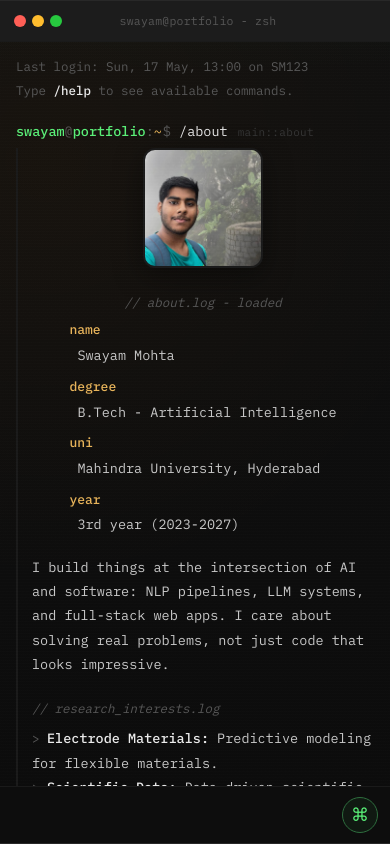
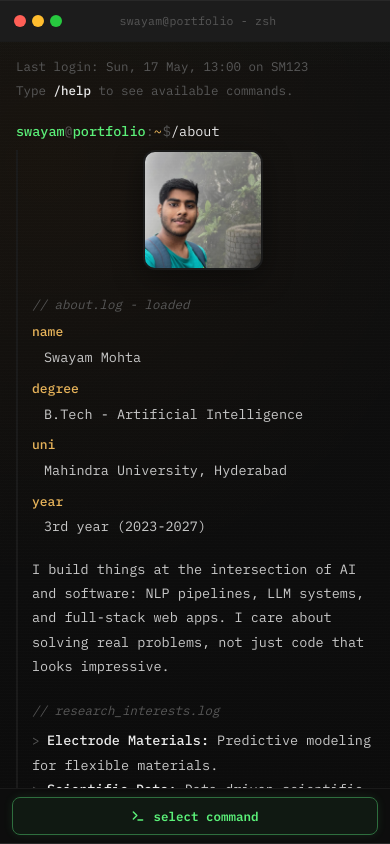
Before and after one commit to SwayamMohta/Portfolio, a React (Vite) app: page /#/about in a window 390 px wide. Built offline with nearby package versions, Linux system fonts and the light colour scheme.

Commit message:
feat: implement mobile responsive layout and select command button

```diff
--- a/src/App.css
+++ b/src/App.css
@@ -146,6 +146,7 @@
 }
 
 .session-prompt-line,
+.prompt-line,
 .live-prompt {
   display: flex;
   align-items: center;
@@ -580,12 +581,19 @@
 /* Mobile drawer — hidden completely on desktop */
 .mobile-drawer,
 .mobile-drawer-backdrop,
-.cmd-drawer-fab {
+.cmd-drawer-trigger {
   display: none;
 }
 
 @media (max-width: 600px) {
+  /* Prevent background page scroll & bounce for full-screen web app experience */
+  html,
+  body,
   #root {
+    position: fixed;
+    overflow: hidden;
+    width: 100%;
+    height: 100%;
     padding: 0;
   }
 
@@ -595,7 +603,8 @@
     border-right: none;
     min-height: 100dvh;
     height: 100dvh;
-    overflow: visible; /* Allow fixed-position mobile drawer to escape parent clipping */
+    max-height: 100dvh;
+    overflow: hidden; /* Prevent parent scrolling overflow issues */
   }
 
   .term-chrome {
@@ -604,33 +613,27 @@
 
   .term-body {
     padding: 14px 16px 12px;
+    -webkit-overflow-scrolling: touch; /* Butter-smooth iOS scroll momentum */
   }
 
-  /* Sleek, Single-Line Swipable Dock for Shortcuts on Mobile */
+  /* Non-scrolling container for Menu button on Mobile */
   .cmd-bar {
     display: flex;
-    flex-wrap: nowrap;
-    overflow-x: auto;
-    gap: 8px;
-    padding: 10px calc(12px + env(safe-area-inset-right, 0px)) calc(10px + env(safe-area-inset-bottom, 0px)) calc(12px + env(safe-area-inset-left, 0px));
+    padding: 8px calc(12px + env(safe-area-inset-right, 0px)) calc(8px + env(safe-area-inset-bottom, 0px)) calc(12px + env(safe-area-inset-left, 0px));
     background: var(--cmd-bar-bg);
     border-top: 1px solid var(--border-dim);
-    scrollbar-width: none;
-    -webkit-overflow-scrolling: touch;
     flex-shrink: 0;
-  }
-
-  .cmd-bar::-webkit-scrollbar {
-    display: none;
+    align-items: center;
+    justify-content: center;
   }
 
   .cmd-bar-label {
     display: none;
   }
 
-  /* Hide all cmd pills on mobile — the drawer handles navigation */
+  /* Hide scrollable buttons on mobile as requested */
   .cmd-btn {
-    display: none;
+    display: none !important;
   }
 
   /* Prevent browser automatic zoom-in shift when focusing input on mobile */
@@ -638,40 +641,45 @@
     font-size: 16px !important;
   }
 
+  /* Keep About layout aligned like a standard CLI, center only the profile pic */
   .about-main {
     flex-direction: column-reverse;
-    align-items: center;
-    text-align: center;
+    align-items: stretch;
+    text-align: left;
     gap: 16px;
   }
 
   .about-profile-frame {
-    margin-top: 0;
-    margin-bottom: 8px;
+    margin: 0 auto 8px auto;
     width: 120px;
     height: 120px;
   }
 
-  /* Mobile FAB button to open drawer */
-  .cmd-drawer-fab {
+  /* Mobile bottom bar menu trigger button */
+  .cmd-drawer-trigger {
     display: flex;
     align-items: center;
     justify-content: center;
-    margin-left: auto;
-    flex-shrink: 0;
-    width: 36px;
-    height: 36px;
-    border-radius: 50%;
+    gap: 8px;
+    width: 100%;
+    height: 38px;
     background: var(--green-faint);
-    border: 1.5px solid var(--green-dim);
+    border: 1px solid var(--green-dim);
     color: var(--green);
-    font-size: 18px;
+    font-family: var(--font);
+    font-size: 12.5px;
+    font-weight: 600;
+    border-radius: 8px;
     cursor: pointer;
-    transition: background 0.15s, border-color 0.15s;
+    box-shadow: 0 0 10px rgba(var(--term-glow-rgb), 0.1);
+    transition: all 0.15s ease;
+    -webkit-tap-highlight-color: transparent;
   }
 
-  .cmd-drawer-fab:active {
+  .cmd-drawer-trigger:active {
     background: var(--green-dim);
+    color: var(--bg-term);
+    box-shadow: 0 0 15px rgba(var(--term-glow-rgb), 0.35);
   }
 
   /* Semi-transparent backdrop */
@@ -759,6 +767,19 @@
     border-style: dashed;
   }
 
+  /* Settings option spans full width with dashed borders */
+  .mobile-drawer-btn--meta {
+    grid-column: 1 / -1;
+    border-style: dashed;
+    color: var(--amber);
+  }
+
+  .mobile-drawer-btn--meta.mobile-drawer-btn--active {
+    background: var(--green-faint);
+    border-color: var(--green-dim);
+    color: var(--green);
+  }
+
   /* Stacking key-value pairs cleanly on narrow mobile devices to prevent breaks */
   .out-line {
     flex-direction: column;
@@ -780,29 +801,92 @@
   .out-val,
   .out-text,
   .out-link {
-    padding-left: 8px;
+    padding-left: 12px;
     word-break: break-word;
     overflow-wrap: anywhere;
   }
 
-  /* Compact and modern skill tagging layout on mobile to prevent endless scrolling */
+  /* Indent project description and metadata to line up under the name */
+  .proj-desc,
+  .proj-meta {
+    padding-left: 28px;
+  }
+
+  /* Structured columns for projects list using CSS grid */
+  .proj-header {
+    display: grid;
+    grid-template-columns: auto 1fr auto;
+    grid-template-rows: auto auto;
+    align-items: center;
+    gap: 4px 8px;
+    margin-bottom: 6px;
+  }
+
+  /* Style the status to align on the right */
+  .proj-status {
+    grid-column: 3;
+    grid-row: 1;
+    text-align: right;
+  }
+
+  /* Force the project tag/category to span the entire second row and indent */
+  .proj-header > .out-muted {
+    grid-column: 1 / -1;
+    grid-row: 2;
+    padding-left: 28px;
+    font-size: 12px;
+    margin-top: -2px;
+  }
+
+  /* Align command references cleanly on narrow screens */
+  .help-row {
+    display: grid;
+    grid-template-columns: 110px 1fr;
+    gap: 8px;
+    margin-bottom: 6px;
+    align-items: start;
+  }
+
+  .help-cmd {
+    min-width: unset;
+  }
+
+  /* Hide the redundant prompt context to make room for terminal input */
+  .prompt-context {
+    display: none;
+  }
+
+  /* Compact horizontal tag layout for skills */
   .skill-group {
     display: flex;
     flex-wrap: wrap;
-    align-items: baseline;
+    align-items: center;
     gap: 6px;
     margin-bottom: 12px;
   }
 
   .skill-group-label {
     width: 100%;
-    margin-bottom: 2px;
+    margin-bottom: 4px;
+    font-weight: 600;
   }
 
+  /* Hide the vertical list prefix (tree symbols) */
+  .skill-group .skill-item .out-muted {
+    display: none;
+  }
+
+  /* Modern terminal tags matching active theme colors */
   .skill-item {
     display: inline-block;
-    margin-right: 8px;
-    font-size: 12.5px;
+    background: var(--green-faint);
+    border: 1px solid rgba(var(--green), 0.2);
+    color: var(--green);
+    padding: 3px 10px;
+    border-radius: 5px;
+    font-size: 11.5px;
+    margin-right: 2px;
+    margin-bottom: 2px;
   }
 
   .reopen-btn {
@@ -842,5 +926,4 @@
     font-size: 14px;
     font-weight: 500;
   }
-
 }
--- a/src/App.jsx
+++ b/src/App.jsx
@@ -720,6 +720,13 @@ export function Terminal() {
           >
             /clear
           </button>
+          <button
+            type="button"
+            className={`mobile-drawer-btn mobile-drawer-btn--meta ${outputPacing === 'typewriter' ? 'mobile-drawer-btn--active' : ''}`}
+            onClick={toggleOutputPacing}
+          >
+            pace: {outputPacing}
+          </button>
         </div>
       </div>
 
@@ -742,14 +749,17 @@ export function Terminal() {
             {formatDisplayCommand(cmd)}
           </button>
         ))}
-        {/* Mobile-only FAB to open the drawer */}
+        {/* Mobile-only menu toggle button */}
         <button
           type="button"
-          className="cmd-drawer-fab"
-          aria-label="Open command menu"
+          className="cmd-drawer-trigger"
           onClick={() => setIsMobileDrawerOpen(prev => !prev)}
         >
-          ⌘
+          <svg width="14" height="14" viewBox="0 0 24 24" fill="none" stroke="currentColor" strokeWidth="2.5" strokeLinecap="round" strokeLinejoin="round">
+            <polyline points="4 17 10 11 4 5"></polyline>
+            <line x1="12" y1="19" x2="20" y2="19"></line>
+          </svg>
+          select command
         </button>
       </div>
     </div>
```
